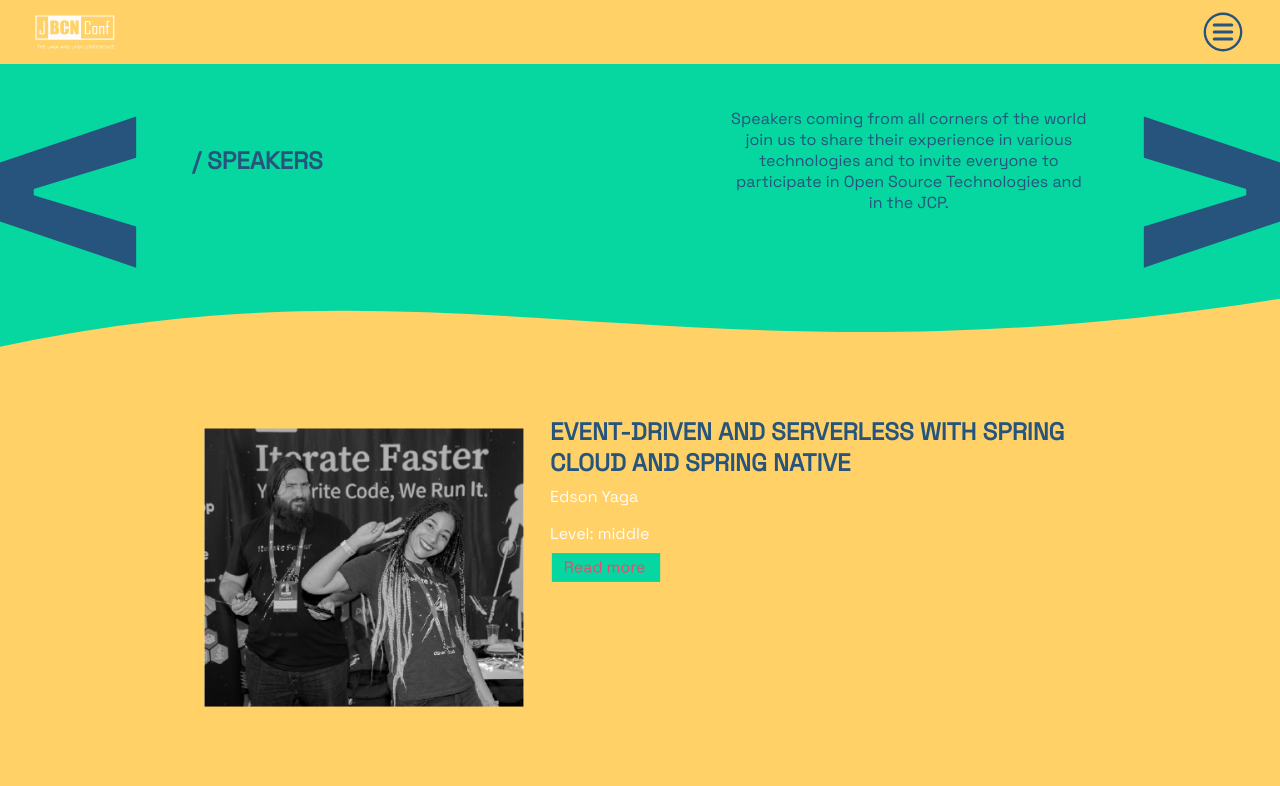
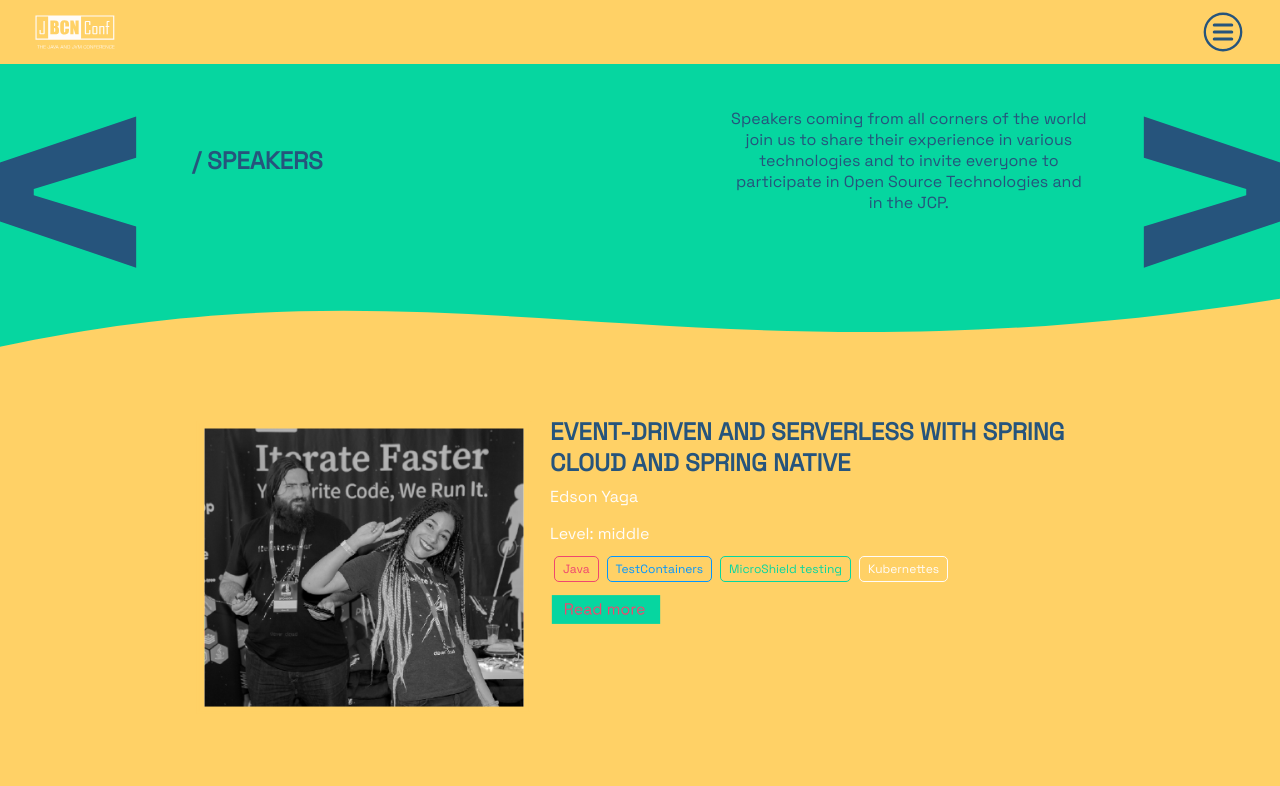
Before and after one commit to dev-bcn/dev-bcn.github.io, a React (Create React App) app: page /talks in a window 1280 px wide. Shown: the top 786 px of the page. Built offline with nearby package versions, Linux system fonts and the light colour scheme.

Commit message:
Finish talks view

```diff
--- a/src/components/Tag/Tag.tsx
+++ b/src/components/Tag/Tag.tsx
@@ -1,9 +1,9 @@
 import { FC } from "react";
 import styled from "styled-components";
+import { COLOR_BLACK_BLUE, COLOR_BLUE, COLOR_GREEN, COLOR_PINK, COLOR_WHITE } from "../../styles/colors";
 
 type TagProps = {
   text: string;
-  textColor: string;
 };
 
 const StyledTagWrapper = styled.div<{ borderColor: string }>`
@@ -11,16 +11,45 @@
     return `1px solid ${borderColor}`;
   }};
   background: transparent;
+  border-radius: 5px;
+  margin: .25rem
 `;
 
 const StyledTagText = styled.p<{ color: string }>`
   padding: 0.25rem 0.5rem;
+  color: ${({ color }) => {
+    return color;
+  }};
+  font-size: .75rem;
 `;
 
-export const Tag: FC<TagProps> = ({ text, textColor }) => {
+const colorTagByText = (text:string) => {
+  let color = null
+  switch (text) {
+    case 'Java':
+      color = COLOR_PINK
+      break;
+    case 'TestContainers':
+      color = COLOR_BLUE
+      break;
+    case 'MicroShield testing':
+      color = COLOR_GREEN
+      break;
+    case 'Kubernettes':
+      color = COLOR_WHITE
+      break;
+    default:
+      color = COLOR_PINK
+      break;
+  }
+  return color
+}
+
+export const Tag: FC<TagProps> = ({ text }) => {
+  const color = colorTagByText(text);
   return (
-    <StyledTagWrapper borderColor={textColor}>
-      <StyledTagText color={textColor}>{text}</StyledTagText>
+    <StyledTagWrapper borderColor={color}>
+      <StyledTagText color={color}>{text}</StyledTagText>
     </StyledTagWrapper>
   );
 };
--- a/src/views/Talks/components/TalkCard.tsx
+++ b/src/views/Talks/components/TalkCard.tsx
@@ -10,7 +10,8 @@
   StyledFaqTitle,
 } from "../../Home/components/Faqs/components/FaqsCard";
 import { StyledJobsInfo } from "../../JobOffers/components/JobsCard";
-import ReadMoreIcon from '../../../assets/images/ReadMoreIcon.svg';
+import ReadMoreIcon from "../../../assets/images/ReadMoreIcon.svg";
+import { Tag } from "../../../components/Tag/Tag";
 
 type TalkCardProps = {
   talk: {
@@ -24,9 +25,6 @@
   index: number;
 };
 
-export const TalkCard: FC<TalkCardProps> = ({ talk, index }) => {
-  const isOdd = index % 2 === 0 ? true : false;
-
 const StyledTalkText = styled.div<{ textAlign: string }>`
   color: ${COLOR_WHITE};
   padding: 0.5rem 0rem;
@@ -38,6 +36,16 @@
     }};
   }
 `;
+
+const StyledTagsWrapper = styled.div`
+  display: flex;
+  flex-wrap: wrap;
+  justify-content: center;
+  margin-bottom: .5rem;
+`;
+
+export const TalkCard: FC<TalkCardProps> = ({ talk, index }) => {
+  const isOdd = index % 2 === 0 ? true : false;
 
   return (
     <StyledFaqCard direction={isOdd ? "row" : "row-reverse"}>
@@ -58,7 +66,11 @@
         <StyledTalkText textAlign={isOdd ? "left" : "right"}>
           Level: {talk.level}
         </StyledTalkText>
-        {/* aqui va el mapeo de los tags */}
+        <StyledTagsWrapper>
+          {talk.tags.map((tag) => (
+            <Tag text={tag} />
+          ))}
+        </StyledTagsWrapper>
         <Link to="/">
           <StyledFaqDetailButton src={ReadMoreIcon} />
         </Link>
```
Lines whose indentation alone changed are shown as unchanged.
